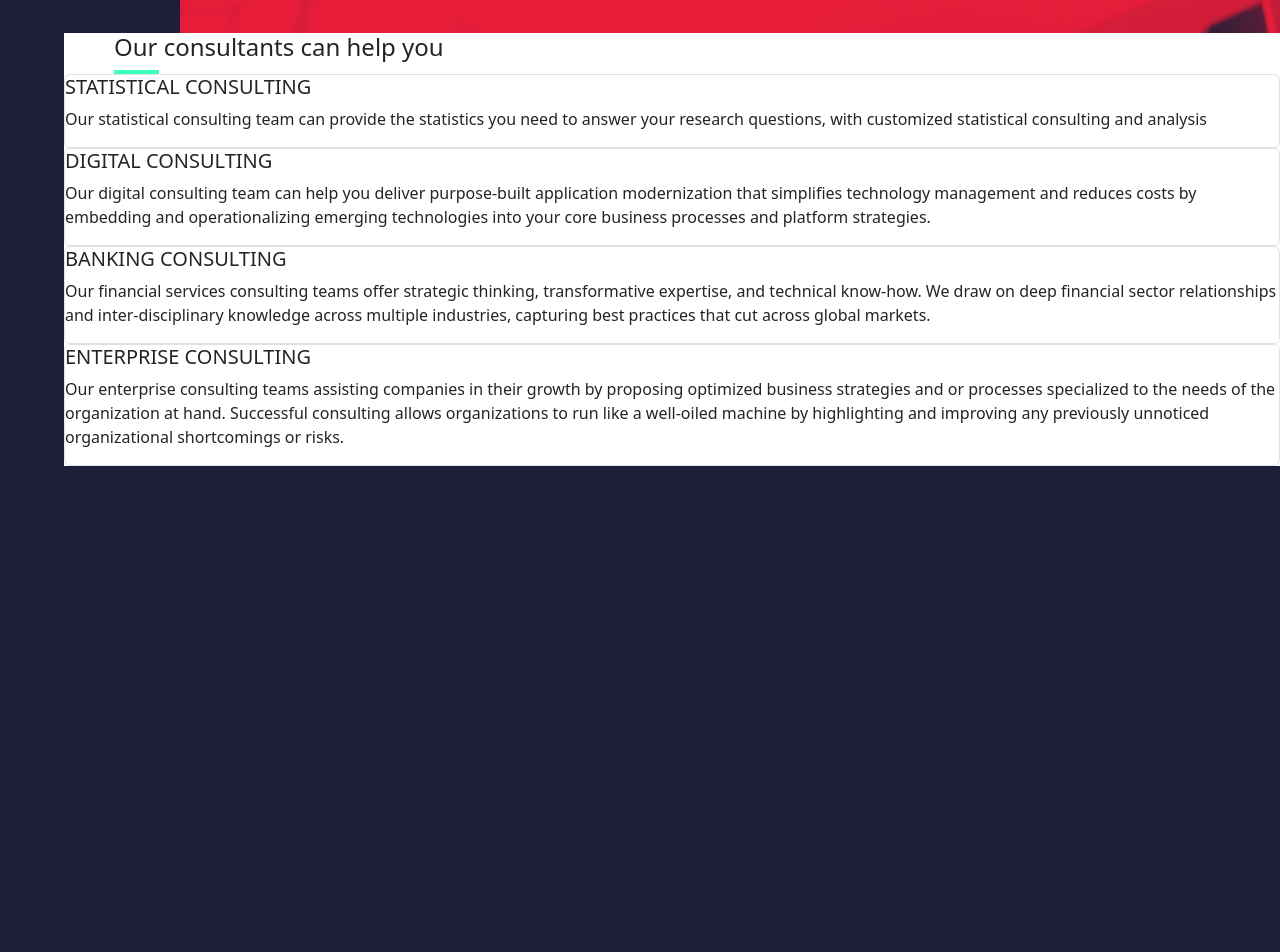
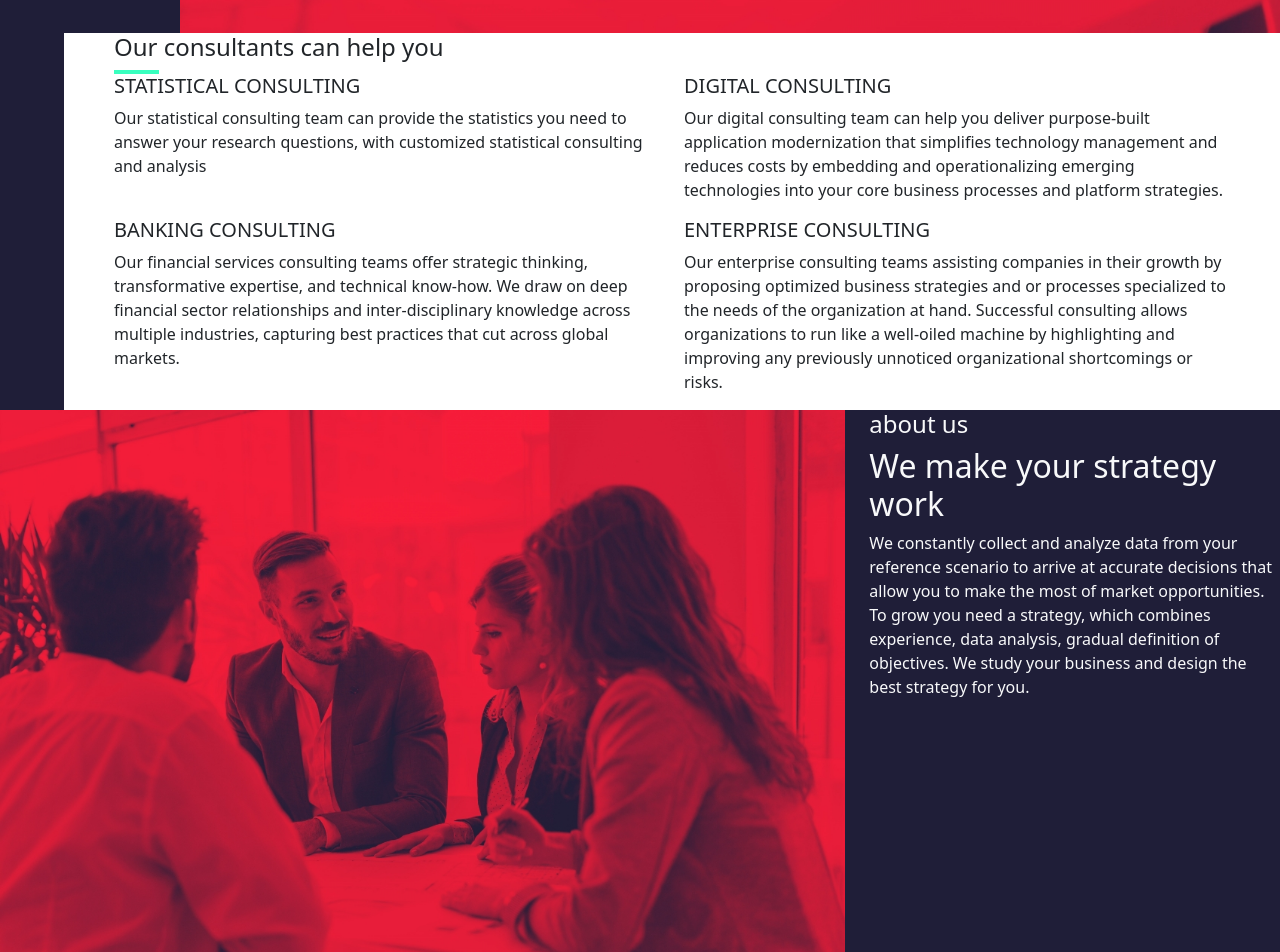
Before and after one commit to ericaostini/proj-html-vuejs, a Vue app: page / in a window 1280 px wide. Shown: the part 967-1919 px from the top of the page. Before the commit the page ends 1433 px from the top, so only its background shows below. Built offline with nearby package versions, Linux system fonts and the light colour scheme.

Commit message:
base section about-us

```diff
--- a/src/components/Main.vue
+++ b/src/components/Main.vue
@@ -5,9 +5,31 @@
                 <h4>Our consultants can help you</h4>
                 <div class="border-green"></div>
             </div>
-            <div class="card border" v-for="(consultant, cIndex) in this.store.consultants">
-                <h5>{{ consultant.title }}</h5>
-                <p>{{ consultant.text }}</p>
+            <div class="container">
+                <div class="row justify-content-between">
+                    <div class="col-6" v-for="(consultant, cIndex) in this.store.consultants">
+                        <h5>{{ consultant.title }}</h5>
+                        <p>{{ consultant.text }}</p>
+                    </div>
+                </div>
+            </div>
+        </section>
+        <section id="about-us">
+            <div class="row">
+                <div class="col-8">
+                    <img :src="'/images/business-people-working-together-on-project-and-5FHSKBL.jpg'" alt="">
+                </div>
+                <div class="col-4 text-light">
+                    <h4>about us</h4>
+                    <div class="border-green"></div>
+                    <h2 class="text-light">We make your strategy work</h2>
+                    <p class="text-light">We constantly collect and analyze data from your reference scenario to arrive at
+                        accurate decisions that
+                        allow you to make the most of market opportunities. To grow you need a strategy, which combines
+                        experience, data analysis, gradual definition of objectives. We study your business and design the
+                        best
+                        strategy for you.</p>
+                </div>
             </div>
         </section>
     </main>
@@ -39,4 +61,16 @@ export default {
         border: 2px solid $mainGreen;
     }
 }
+
+#about-us {
+    float: left;
+
+    img {
+        width: 100%;
+        height: 550px;
+        object-fit: cover;
+        object-position: top;
+    }
+
+}
 </style>
```
Also changed, not shown: public/images/business-people-working-together-on-project-and-5FHSKBL.jpg (added).
